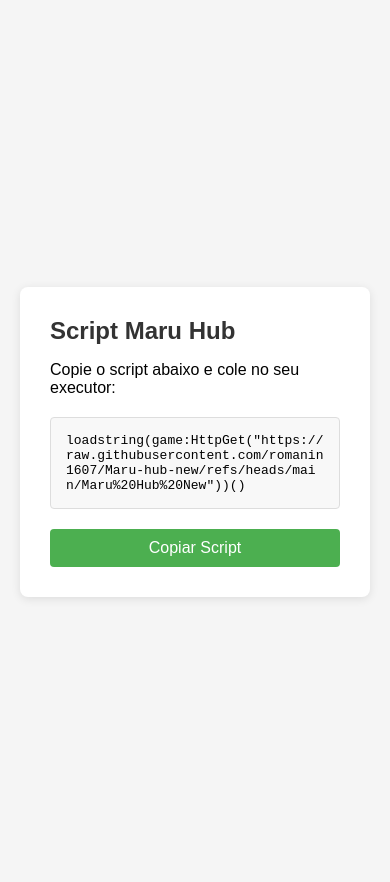
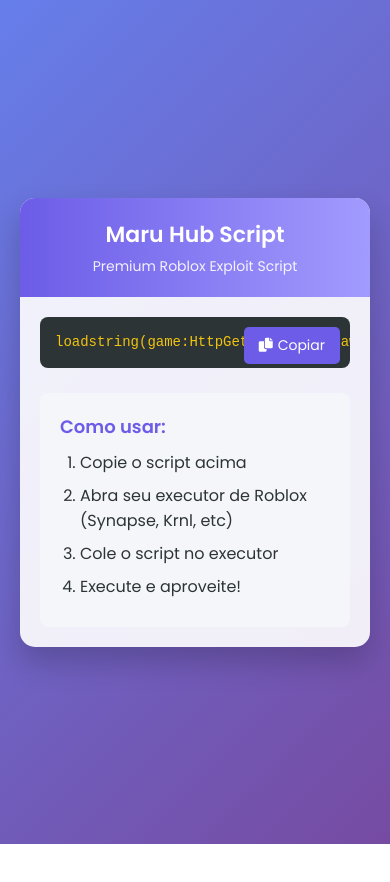
Before and after one commit to romanin1607/Maru-Hub-Site, a plain HTML site: page index.html in a window 390 px wide. After the commit the page ends 844 px from the top, so only its background shows below. Drawn offline with Linux system fonts and the light colour scheme.

Commit message:
Add files via upload

```diff
--- a/index.html
+++ b/index.html
@@ -3,92 +3,245 @@
 <head>
     <meta charset="UTF-8">
     <meta name="viewport" content="width=device-width, initial-scale=1.0">
-    <title>Script Maru Hub</title>
+    <title>Maru Hub Script Copier</title>
+    <link href="https://fonts.googleapis.com/css2?family=Poppins:wght@300;400;500;600&display=swap" rel="stylesheet">
     <style>
+        :root {
+            --primary: #6c5ce7;
+            --secondary: #a29bfe;
+            --dark: #2d3436;
+            --light: #f5f6fa;
+            --success: #00b894;
+        }
+
+        * {
+            margin: 0;
+            padding: 0;
+            box-sizing: border-box;
+            font-family: 'Poppins', sans-serif;
+        }
+
         body {
-            font-family: Arial, sans-serif;
-            background: #f5f5f5;
-            margin: 0;
-            padding: 20px;
+            background: linear-gradient(135deg, #667eea 0%, #764ba2 100%);
+            min-height: 100vh;
             display: flex;
             justify-content: center;
             align-items: center;
-            min-height: 100vh;
+            padding: 20px;
         }
 
         .container {
-            background: white;
-            border-radius: 8px;
-            box-shadow: 0 2px 10px rgba(0,0,0,0.1);
-            padding: 30px;
-            max-width: 600px;
+            background-color: rgba(255, 255, 255, 0.9);
+            border-radius: 15px;
+            box-shadow: 0 15px 30px rgba(0, 0, 0, 0.2);
             width: 100%;
+            max-width: 800px;
+            overflow: hidden;
+            transition: all 0.3s ease;
         }
 
-        h1 {
-            color: #333;
-            margin-top: 0;
-            font-size: 24px;
+        .container:hover {
+            transform: translateY(-5px);
+            box-shadow: 0 20px 40px rgba(0, 0, 0, 0.3);
+        }
+
+        .header {
+            background: linear-gradient(to right, var(--primary), var(--secondary));
+            color: white;
+            padding: 20px;
+            text-align: center;
+        }
+
+        .header h1 {
+            font-size: 28px;
+            font-weight: 600;
+            margin-bottom: 5px;
+        }
+
+        .header p {
+            font-size: 14px;
+            opacity: 0.9;
+        }
+
+        .content {
+            padding: 30px;
         }
 
         .script-box {
-            background: #f8f8f8;
-            border: 1px solid #ddd;
-            border-radius: 4px;
-            padding: 15px;
-            font-family: monospace;
-            word-break: break-all;
-            margin: 20px 0;
+            position: relative;
+            background-color: var(--dark);
+            color: #f1c40f;
+            border-radius: 8px;
+            padding: 20px;
+            font-family: 'Courier New', monospace;
+            font-size: 16px;
+            line-height: 1.5;
+            margin-bottom: 25px;
+            overflow-x: auto;
+            white-space: nowrap;
         }
 
         .copy-btn {
-            background: #4CAF50;
+            position: absolute;
+            top: 10px;
+            right: 10px;
+            background-color: var(--primary);
             color: white;
             border: none;
-            padding: 10px 20px;
-            border-radius: 4px;
+            border-radius: 5px;
+            padding: 8px 15px;
+            font-size: 14px;
             cursor: pointer;
-            font-size: 16px;
-            width: 100%;
+            display: flex;
+            align-items: center;
+            transition: all 0.3s ease;
         }
 
         .copy-btn:hover {
-            background: #45a049;
+            background-color: #5649d1;
+            transform: translateY(-2px);
         }
 
-        .copy-btn.copied {
-            background: #2196F3;
+        .copy-btn i {
+            margin-right: 5px;
+        }
+
+        .instructions {
+            background-color: var(--light);
+            border-radius: 8px;
+            padding: 20px;
+            margin-top: 20px;
+        }
+
+        .instructions h3 {
+            color: var(--primary);
+            margin-bottom: 10px;
+            font-size: 18px;
+        }
+
+        .instructions ol {
+            padding-left: 20px;
+        }
+
+        .instructions li {
+            margin-bottom: 8px;
+            color: var(--dark);
+        }
+
+        .success-message {
+            position: fixed;
+            top: 20px;
+            right: 20px;
+            background-color: var(--success);
+            color: white;
+            padding: 15px 25px;
+            border-radius: 5px;
+            box-shadow: 0 5px 15px rgba(0, 0, 0, 0.1);
+            transform: translateX(200%);
+            transition: transform 0.3s ease;
+            z-index: 1000;
+        }
+
+        .success-message.show {
+            transform: translateX(0);
+        }
+
+        @media (max-width: 600px) {
+            .content {
+                padding: 20px;
+            }
+
+            .header h1 {
+                font-size: 22px;
+            }
+
+            .script-box {
+                font-size: 14px;
+                padding: 15px;
+            }
         }
     </style>
+    <link rel="stylesheet" href="https://cdnjs.cloudflare.com/ajax/libs/font-awesome/6.0.0-beta3/css/all.min.css">
 </head>
 <body>
     <div class="container">
-        <h1>Script Maru Hub</h1>
-        <p>Copie o script abaixo e cole no seu executor:</p>
-
-        <div class="script-box" id="script">
-            loadstring(game:HttpGet("https://raw.githubusercontent.com/romanin1607/Maru-hub-new/refs/heads/main/Maru%20Hub%20New"))()
+        <div class="header">
+            <h1>Maru Hub Script</h1>
+            <p>Premium Roblox Exploit Script</p>
         </div>
 
-        <button class="copy-btn" id="copyBtn">Copiar Script</button>
+        <div class="content">
+            <div class="script-box" id="script">
+                loadstring(game:HttpGet("https://raw.githubusercontent.com/romanin1607/Maru-hub-new/refs/heads/main/Maru%20Hub%20New"))()
+                <button class="copy-btn" id="copyBtn">
+                    <i class="fas fa-copy"></i> Copiar
+                </button>
+            </div>
+
+            <div class="instructions">
+                <h3>Como usar:</h3>
+                <ol>
+                    <li>Copie o script acima</li>
+                    <li>Abra seu executor de Roblox (Synapse, Krnl, etc)</li>
+                    <li>Cole o script no executor</li>
+                    <li>Execute e aproveite!</li>
+                </ol>
+            </div>
+        </div>
+    </div>
+
+    <div class="success-message" id="successMsg">
+        <i class="fas fa-check-circle"></i> Script copiado com sucesso!
     </div>
 
     <script>
         const copyBtn = document.getElementById('copyBtn');
+        const scriptContent = 'loadstring(game:HttpGet("https://raw.githubusercontent.com/romanin1607/Maru-hub-new/refs/heads/main/Maru%20Hub%20New"))()';
+        const successMsg = document.getElementById('successMsg');
 
-        copyBtn.addEventListener('click', function() {
-            const scriptText = document.getElementById('script').innerText;
+        copyBtn.addEventListener('click', () => {
+            // Método moderno (Chrome, Firefox, Edge)
+            if (navigator.clipboard) {
+                navigator.clipboard.writeText(scriptContent).then(() => {
+                    showSuccess();
+                }).catch(err => {
+                    // Se falhar, usa método antigo
+                    copyOldWay();
+                });
+            } else {
+                // Método antigo (navegadores mais antigos)
+                copyOldWay();
+            }
+        });
 
-            navigator.clipboard.writeText(scriptText).then(() => {
-                copyBtn.textContent = 'Copiado!';
-                copyBtn.classList.add('copied');
+        function copyOldWay() {
+            const textarea = document.createElement('textarea');
+            textarea.value = scriptContent;
+            textarea.style.position = 'fixed';
+            document.body.appendChild(textarea);
+            textarea.select();
 
-                setTimeout(() => {
-                    copyBtn.textContent = 'Copiar Script';
-                    copyBtn.classList.remove('copied');
-                }, 2000);
-            });
-        });
+            try {
+                document.execCommand('copy');
+                showSuccess();
+            } catch (err) {
+                alert('Erro ao copiar! Copie manualmente: ' + scriptContent);
+            }
+
+            document.body.removeChild(textarea);
+        }
+
+        function showSuccess() {
+            successMsg.classList.add('show');
+            copyBtn.innerHTML = '<i class="fas fa-check"></i> Copiado!';
+            copyBtn.style.backgroundColor = '#00b894';
+
+            setTimeout(() => {
+                successMsg.classList.remove('show');
+                copyBtn.innerHTML = '<i class="fas fa-copy"></i> Copiar';
+                copyBtn.style.backgroundColor = '#6c5ce7';
+            }, 2000);
+        }
     </script>
 </body>
 </html>
```
